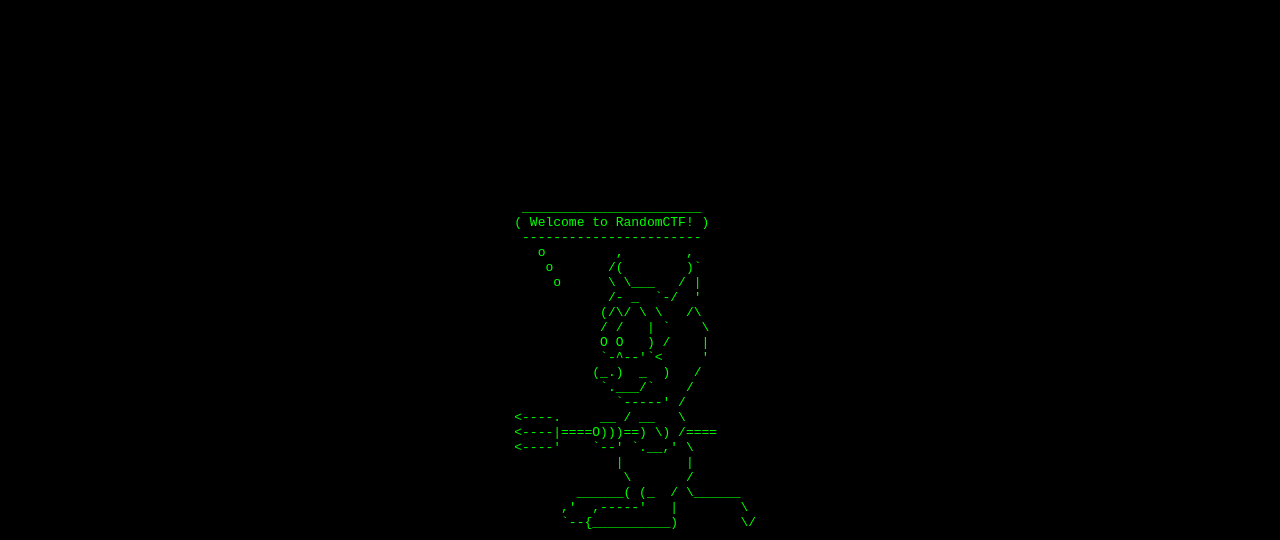
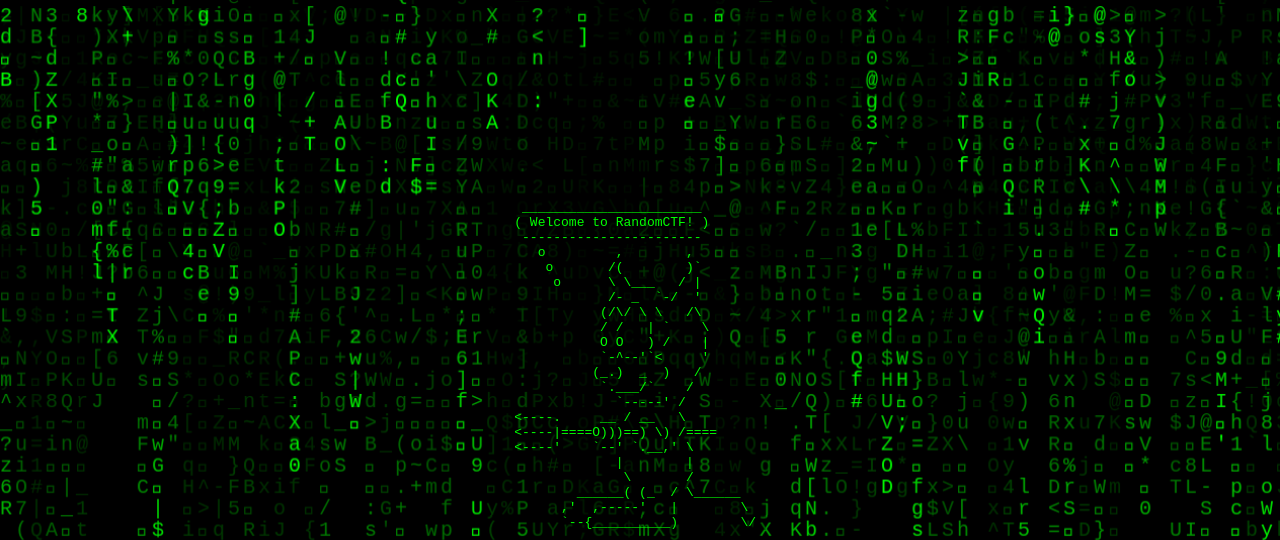
Before and after one commit to Random936/RandomCTF, a plain HTML site: page index.html in a window 1280 px wide. Shown: the top 540 px of the page. Drawn offline with Linux system fonts and the light colour scheme.

Commit message:
Added matrix effect

```diff
--- a/css/main.css
+++ b/css/main.css
@@ -1,5 +1,15 @@
 body {
     background-color: black;
+}
+
+canvas {
+  width: 100%;
+  height: 100%;
+  display: block;
+  position: fixed;
+  top: 0;
+  left: 0;
+  z-index: -9999;
 }
 
 #media-links > a {
@@ -25,5 +35,8 @@
 }
 
 pre {
+    font: 15px;
     color: #00ff00;
+    box-shadow: 0 0 50px black;
+    background: rgba(0, 0, 0, 0.5);
 }
--- a/index.html
+++ b/index.html
@@ -4,9 +4,9 @@
         <meta name="viewport" content="width=device-width, initial-scale=1">
         <link rel="stylesheet" href="https://cdnjs.cloudflare.com/ajax/libs/font-awesome/4.7.0/css/font-awesome.min.css">
         <link rel="stylesheet" href="css/main.css">
-        <script src="js/main.js"></script>
     </head>
     <body>
+        <canvas id="canvas"></canvas>
         <div id="content">
             <div id="rows">
                 <pre id="cowsay">
@@ -27,9 +27,6 @@
                 </div>
             </div>
         </div>
-        <script>
-         add_animation("Welcome to RandomCTF!");
-         animation_handler();
-        </script>
+        <script src="js/main.js"></script>
     </body>
 </html>
--- a/js/main.js
+++ b/js/main.js
@@ -1,3 +1,4 @@
+
 let frames = [];
 let current_message = "";
 
@@ -21,6 +22,35 @@
     "        ______( (_  / \\______\n" +
     "      ,'  ,-----'   |        \\\n" +
     "      `--{__________)        \\/\n";
+
+// Code source: https://dev.to/gnsp/making-the-matrix-effect-in-javascript-din
+// With several modifications...
+const canvas = document.getElementById('canvas');
+const ctx = canvas.getContext('2d');
+
+const w = canvas.width = document.body.offsetWidth;
+const h = canvas.height = document.body.offsetHeight;
+const cols = Math.floor(w / 15) + 1;
+const ypos = Array(cols).fill(h + 100);
+
+ctx.fillStyle = '#000';
+ctx.fillRect(0, 0, w, h);
+
+function matrix() {
+    ctx.fillStyle = '#0001';
+    ctx.fillRect(0, 0, w, h);
+
+    ctx.fillStyle = '#0f0';
+    ctx.font = '15pt monospace';
+
+    ypos.forEach((y, ind) => {
+        const text = String.fromCharCode(Math.random() * 128);
+        const x = ind * 15;
+        ctx.fillText(text, x, y);
+        if (y > 100 + Math.random() * 10000) ypos[ind] = 0;
+        else ypos[ind] = y + 21;
+    });
+}
 
 function cowsay(message) {
     let msg = ' ' + '_'.repeat(message.length + 2) + ' \n';
@@ -51,7 +81,12 @@
 
     setInterval(() => {
         let frame = frames.shift();
-        if (frame == undefined) return;
-        elem.innerText = frame;
+        if (frame != undefined)
+            elem.innerText = frame;
+
+        matrix();
     }, 100);
 }
+
+add_animation("Welcome to RandomCTF!");
+animation_handler();
```
